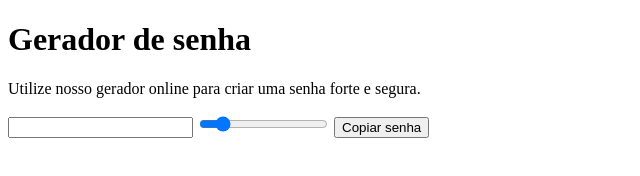
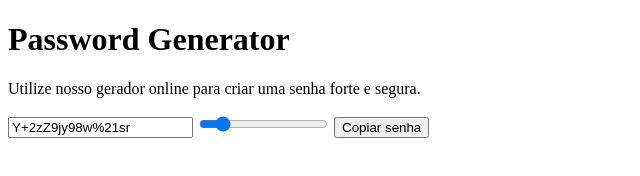
Before and after one commit to micaellimedeiros/password-generator, a plain HTML site: page index.html in a window 1280 px wide. Both pictures are taken after a click on the button "Copiar senha". Shown: the whole page, without its empty margins (0-640 px from the left). Drawn offline with Linux system fonts and the light colour scheme.

Commit message:
chore: create logic

```diff
--- a/index.html
+++ b/index.html
@@ -8,13 +8,49 @@
 </head>
 
 <body>
-  <h1>Gerador de senha</h1>
+  <h1>Password Generator</h1>
   <p>Utilize nosso gerador online para criar uma senha forte e segura.</p>
 
   <input type="text" id="password" name="password" readonly>
   <input type="range" id="length" name="length" min="8" max="64" value="16">
 
-  <button>Copiar senha</button>
+  <button id="copy">Copiar senha</button>
+
+  <script>
+    let passwordLength = 16;
+
+    const inputElement = document.querySelector("#password");
+    const length = document.querySelector("#length");
+    const copyButtonElement = document.querySelector("#copy");
+
+    function generatePassword() {
+      const chars = 'abcdefghjklmnpqrstuvwxyzABCDEFGHJKLMNPQRSTUVWXYZ123456789!@#$%&*()_+';
+
+      let password = "";
+
+      for (let i = 0; i < passwordLength; i++) {
+        const randomNumber = Math.floor(Math.random() * chars.length);
+
+        password += chars.substring(randomNumber, randomNumber + 1)
+      }
+
+      inputElement.value = password;
+    }
+
+    function copyToClipboard() {
+      navigator.clipboard.writeText(inputElement.value);
+    }
+
+    copyButtonElement.addEventListener("click", copyToClipboard)
+
+    length.addEventListener("input", function () {
+      passwordLength = length.value;
+
+      generatePassword()
+    })
+
+    generatePassword()
+  </script>
 </body>
 
 </html>
```
